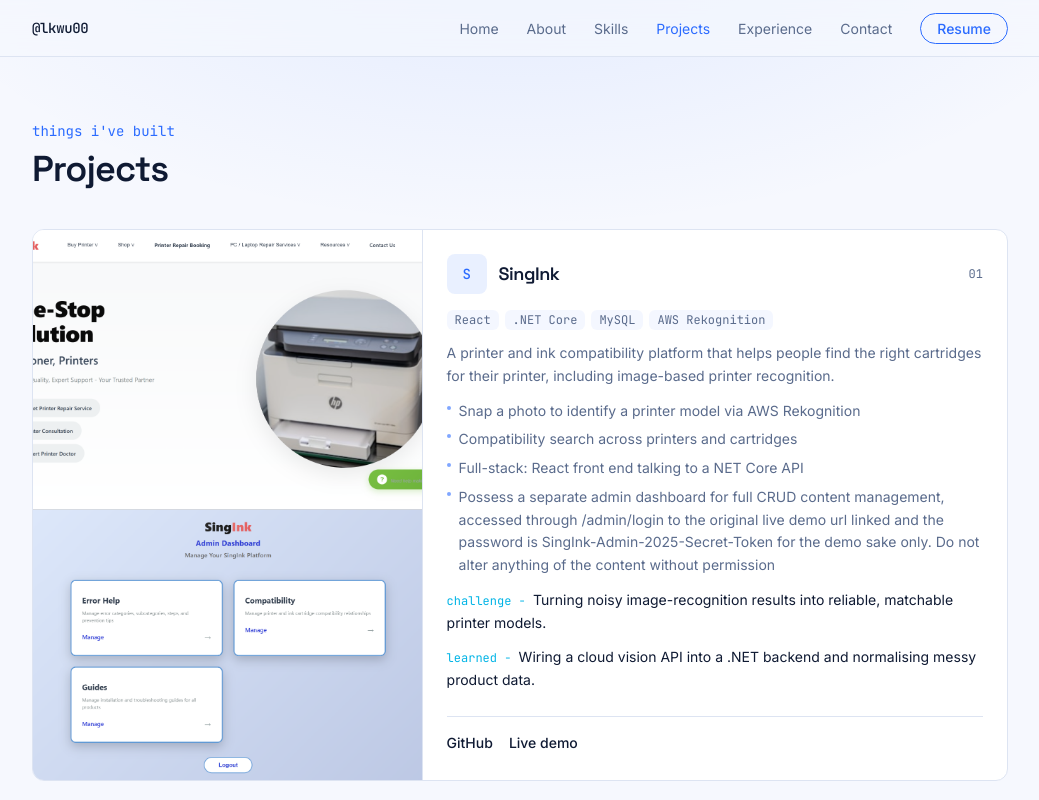
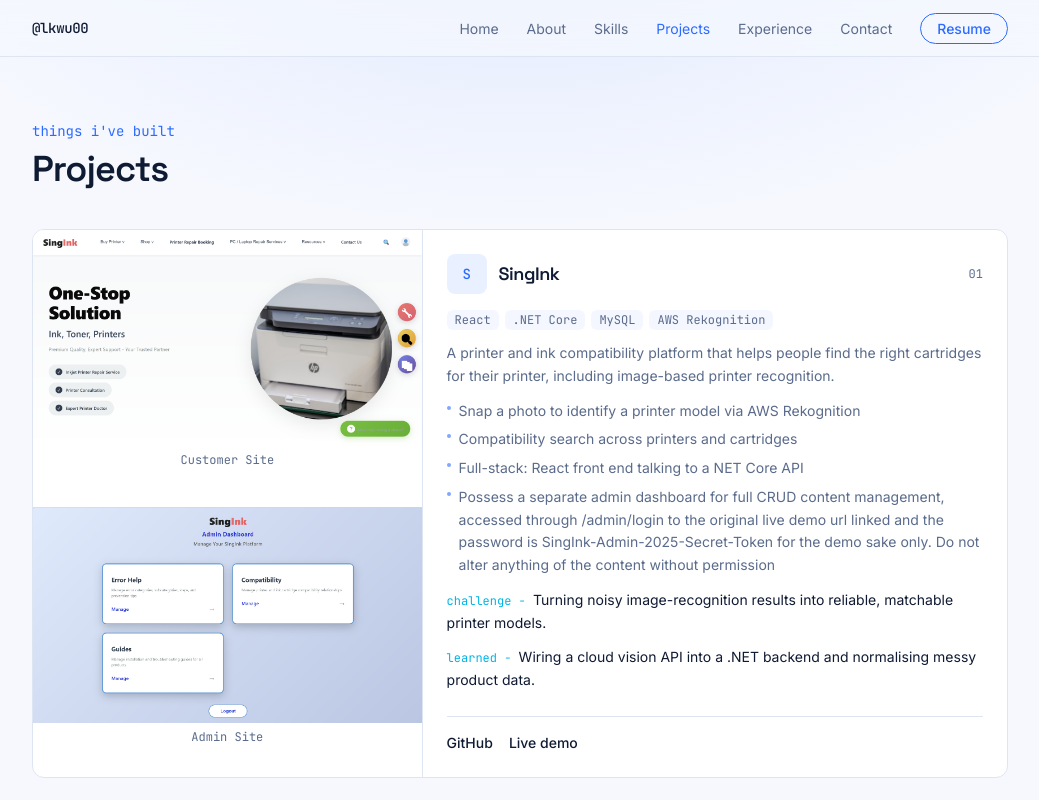
Before and after one commit to lucwu00/lucian-portfolio, a React (Vite) app: page / in a window 1280 px wide. Both pictures are taken after a click on the button "View projects". Shown: the top 800 px of the page, without its empty margins (120-1159 px from the left). Built offline with nearby package versions, Linux system fonts and the light colour scheme.

Commit message:
a fit size or with extra columns if image is less than the defined size with object-contain changed from object-cover whoose image is expanding out cropped

```diff
--- a/src/components/Projects.jsx
+++ b/src/components/Projects.jsx
@@ -20,7 +20,7 @@ function ProjectCard({ project, index }) {
               <img
                 src={img.src}
                 alt={`${project.title} - ${img.label || "screenshot " + (i + 1)}`}
-                className="aspect-16/10 h-full w-full object-cover transition-transform duration-500 group-hover:scale-105"
+                className="w-full object-contsin transition-transform duration-500 group-hover:scale-105"
               />
               {img.label && (
                 <figcaption className="bg-surface px-3 py-1.5 text-center font-mono text-xs text-muted">
```
